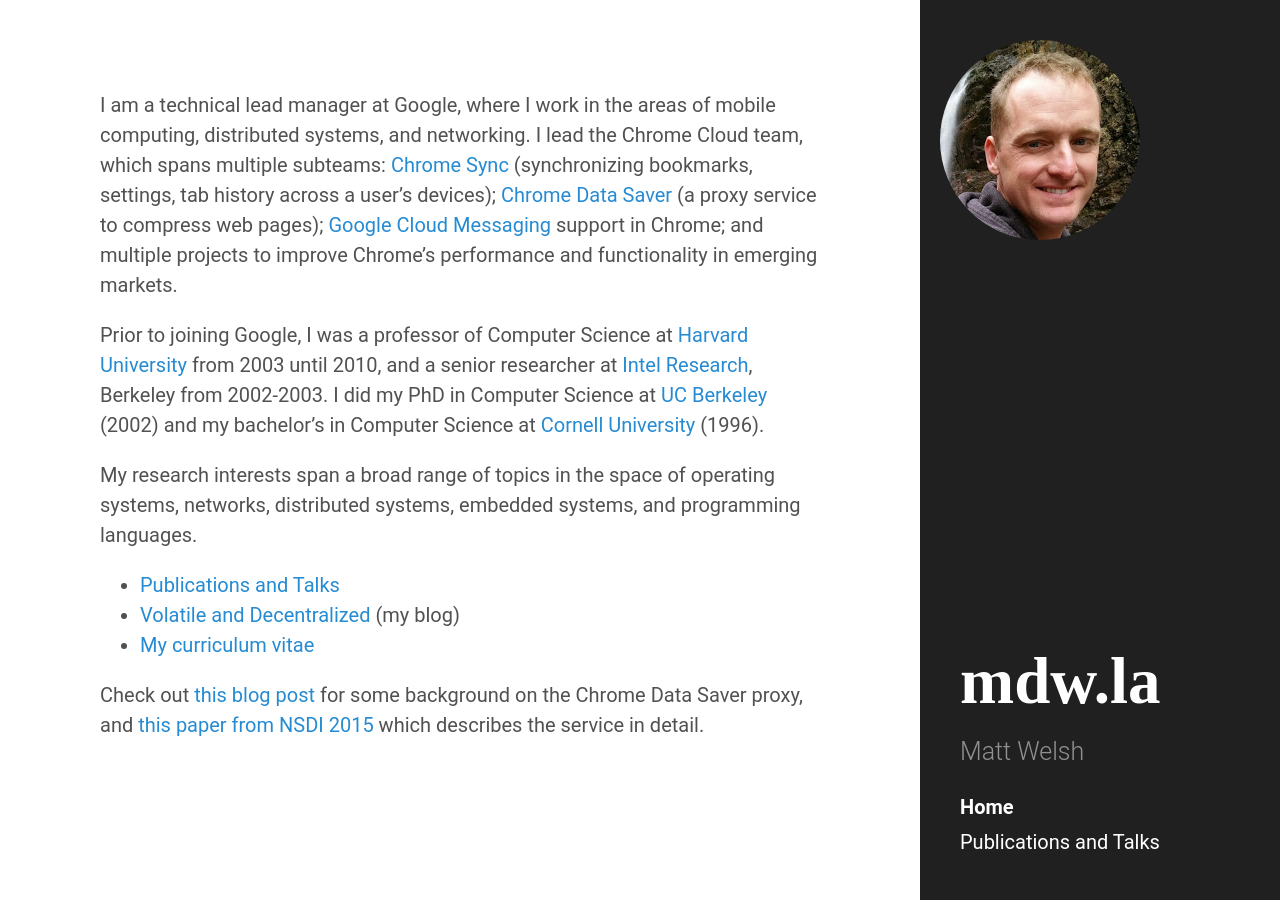
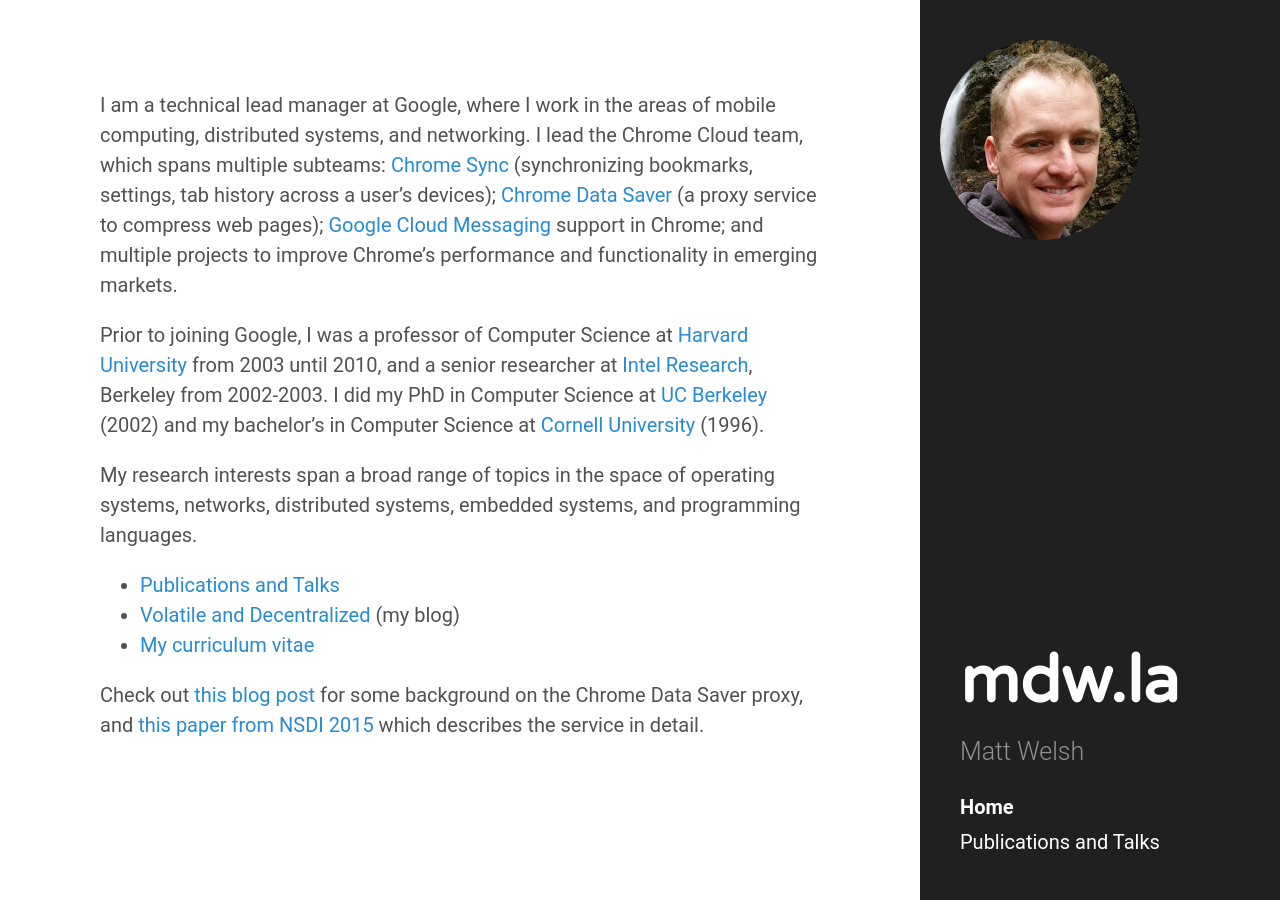
Before and after one commit to mdwelsh/mdwelsh.github.io, a Jekyll site: the page built from index.md, in a window 1280 px wide. Built offline with Jekyll 4.4.1, drawn with Linux system fonts in a browser that asks for light colours.

Commit message:
adding font

```diff
--- a/_includes/head.html
+++ b/_includes/head.html
@@ -19,6 +19,7 @@
   <link rel="stylesheet" href="{{ site.baseurl }}public/css/syntax.css">
   <link rel="stylesheet" href="{{ site.baseurl }}public/css/hyde.css">
   <link rel="stylesheet" href="http://fonts.googleapis.com/css?family=PT+Sans:400,400italic,700|Abril+Fatface">
+  <link href='https://fonts.googleapis.com/css?family=Varela+Round' rel='stylesheet' type='text/css'>
 
   <!-- Icons -->
   <link rel="apple-touch-icon-precomposed" sizes="144x144" href="{{ site.baseurl }}public/apple-touch-icon-144-precomposed.png">
```
